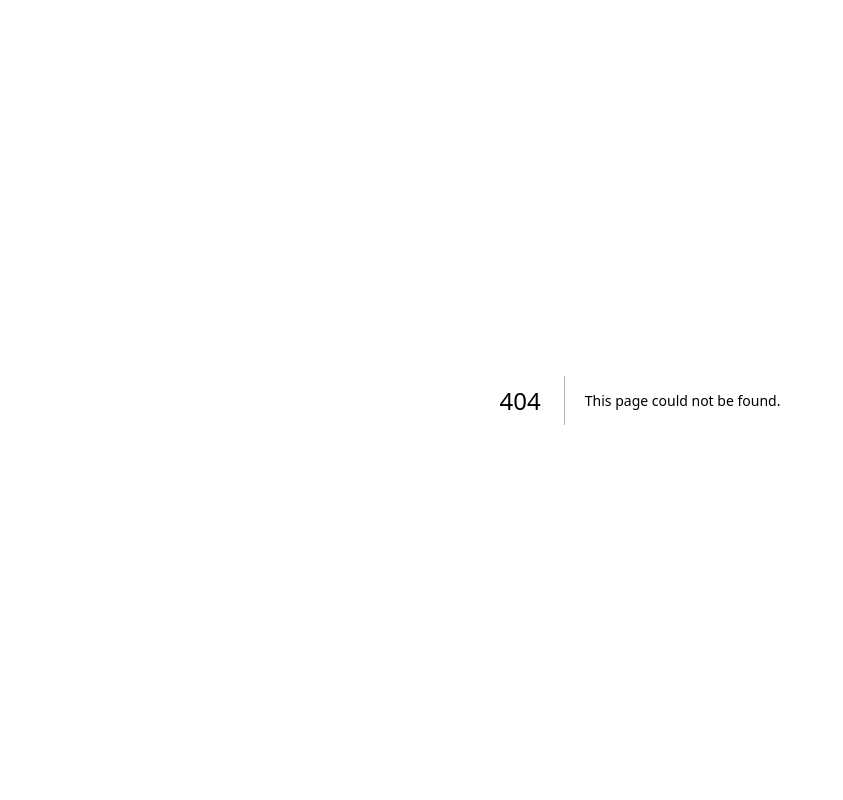
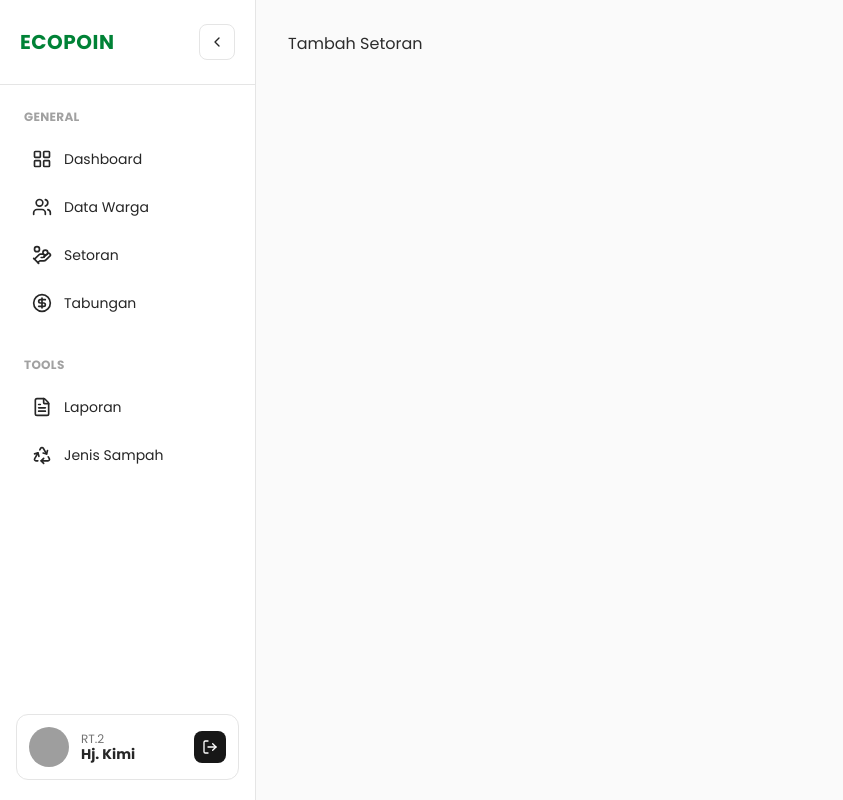
Before and after one commit to farrasmumtaz/EcoPoin, a Next.js app in the folder ep-fe/: page /setoran/tambah-setoran in a window 1280 px wide. Before the commit this address had no page. Shown: the whole page, without its empty margins (0-843 px from the left). Built offline with nearby package versions, Linux system fonts and the light colour scheme; grey boxes are pictures that could not be loaded.

Commit message:
Add: Tambah Warga and Jenis Sampah Pages

```diff
--- /dev/null
+++ b/ep-fe/src/app/(main)/data-warga/edit-warga/page.tsx
@@ -0,0 +1,5 @@
+export default function EditWarga(){
+    return (
+        <div className="text-font">Edit Warga</div>
+    )
+}
--- /dev/null
+++ b/ep-fe/src/app/(main)/data-warga/tambah-warga/page.tsx
@@ -0,0 +1,5 @@
+export default function TambahWarga(){
+    return (
+        <div className="text-font">Tambah Warga</div>
+    )
+}
--- /dev/null
+++ b/ep-fe/src/app/(main)/jenis-sampah/tambah-jenis-sampah/page.tsx
@@ -0,0 +1,5 @@
+export default function TambahJenisSampah(){
+    return(
+        <div className="text-font">Tambah Jenis Sampah</div>
+    )
+}
--- /dev/null
+++ b/ep-fe/src/app/(main)/setoran/tambah-setoran/page.tsx
@@ -0,0 +1,5 @@
+export default function TambahSetoran(){
+    return(
+        <div className="text-font">Tambah Setoran</div>
+    )
+}
```
